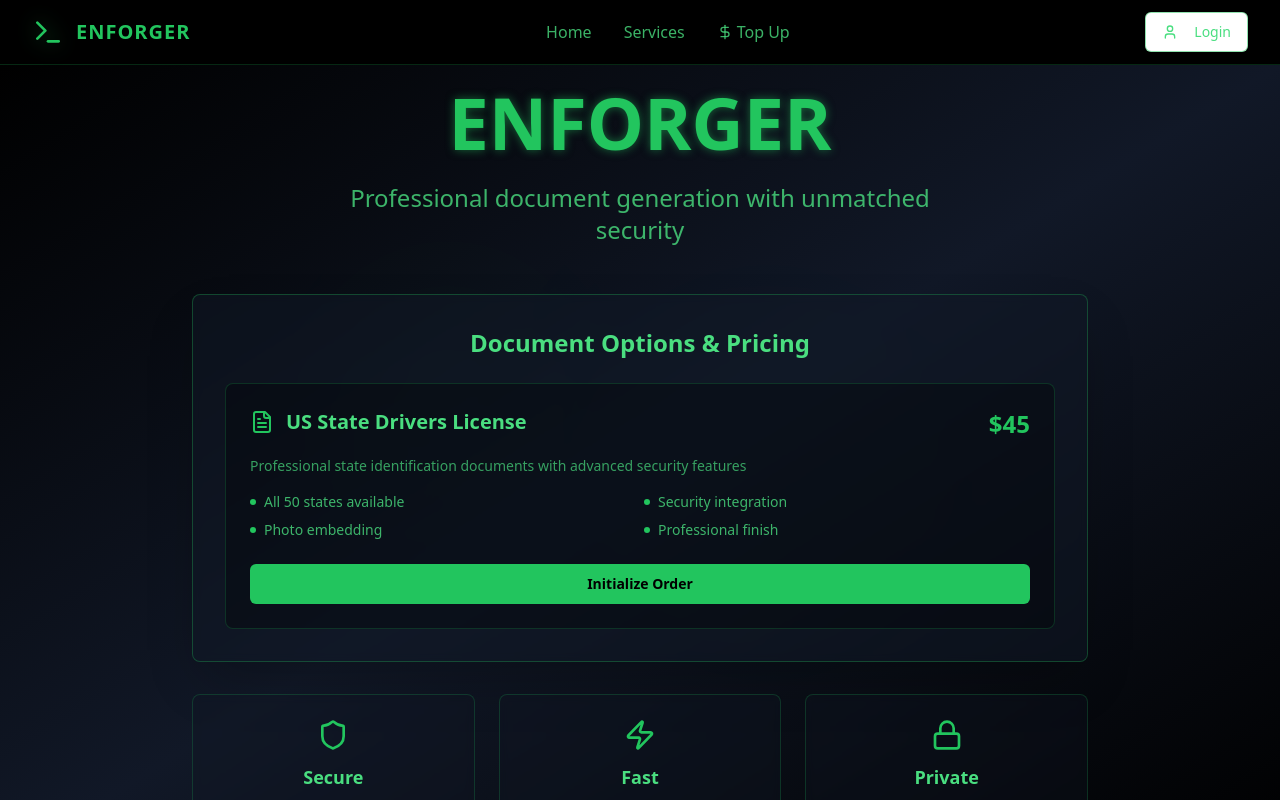
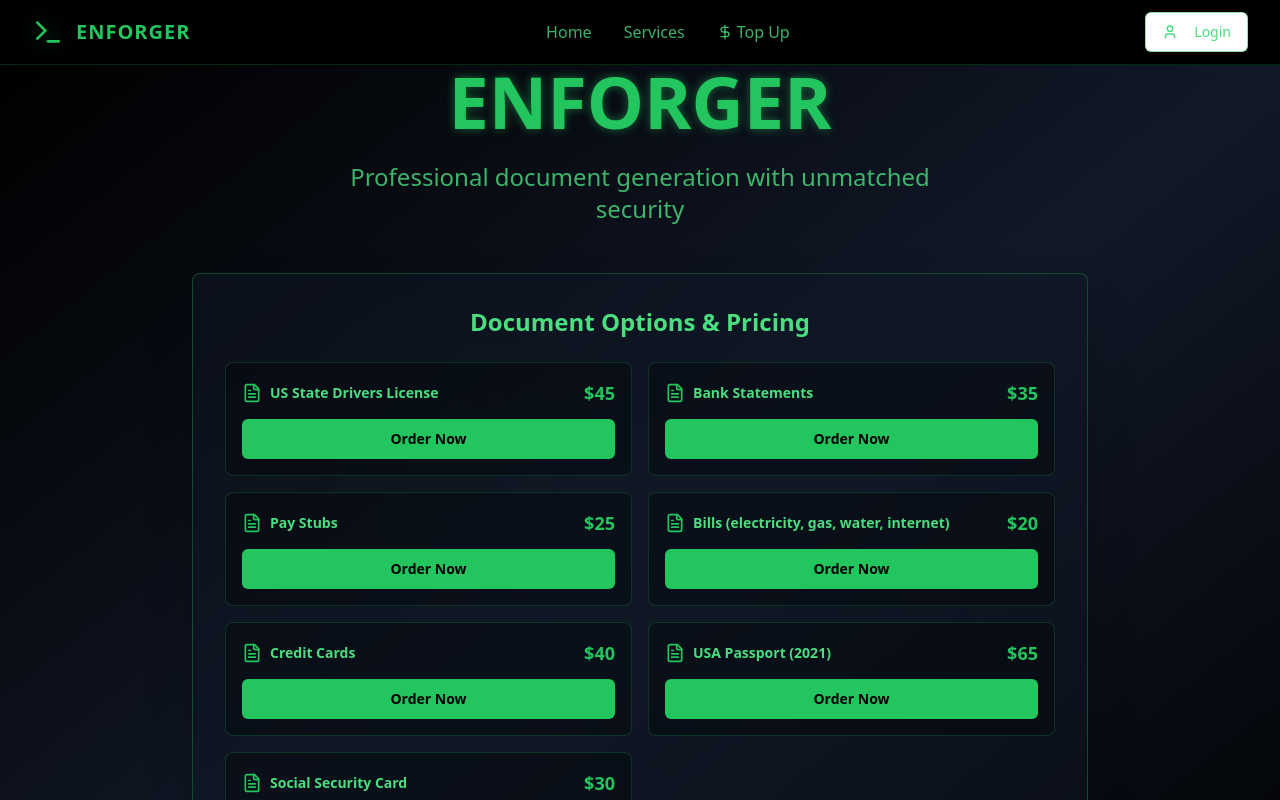
Before and after one commit to popstarplz/enforger, a React (Vite) app: page / in a window 1280 px wide. Shown: the top 800 px of the page. Built offline with nearby package versions, Linux system fonts and the light colour scheme.

Commit message:
Refactor price sheet
- Condensed document options and added new options to the price sheet in HeroSection.tsx.

```diff
--- a/src/components/HeroSection.tsx
+++ b/src/components/HeroSection.tsx
@@ -8,9 +8,37 @@ const HeroSection = () => {
     {
       name: "US State Drivers License",
       price: "$45",
-      description: "Professional state identification documents with advanced security features",
-      features: ["All 50 states available", "Security integration", "Photo embedding", "Professional finish"],
       link: "/driverslicense"
+    },
+    {
+      name: "Bank Statements",
+      price: "$35",
+      link: "/services"
+    },
+    {
+      name: "Pay Stubs",
+      price: "$25",
+      link: "/services"
+    },
+    {
+      name: "Bills (electricity, gas, water, internet)",
+      price: "$20",
+      link: "/services"
+    },
+    {
+      name: "Credit Cards",
+      price: "$40",
+      link: "/services"
+    },
+    {
+      name: "USA Passport (2021)",
+      price: "$65",
+      link: "/services"
+    },
+    {
+      name: "Social Security Card",
+      price: "$30",
+      link: "/services"
     }
   ];
 
@@ -37,33 +65,22 @@ const HeroSection = () => {
         <div className="bg-gray-900/50 backdrop-blur-sm border border-green-500/30 rounded-lg p-8 mb-8 shadow-2xl">
           <h2 className="text-2xl font-bold text-green-400 mb-6 text-center">Document Options & Pricing</h2>
 
-          <div className="space-y-6">
+          <div className="grid grid-cols-1 md:grid-cols-2 gap-4">
             {pricingOptions.map((option, index) => (
-              <div key={index} className="bg-black/30 border border-green-500/20 rounded-lg p-6 hover:border-green-500/50 transition-all duration-300">
-                <div className="flex justify-between items-start mb-4">
+              <div key={index} className="bg-black/30 border border-green-500/20 rounded-lg p-4 hover:border-green-500/50 transition-all duration-300">
+                <div className="flex justify-between items-center mb-3">
                   <div className="flex items-center">
-                    <FileText className="w-6 h-6 text-green-500 mr-3" />
-                    <h3 className="text-xl font-bold text-green-400">{option.name}</h3>
+                    <FileText className="w-5 h-5 text-green-500 mr-2" />
+                    <h3 className="text-sm font-bold text-green-400">{option.name}</h3>
                   </div>
-                  <span className="text-green-500 font-bold text-2xl">{option.price}</span>
-                </div>
-
-                <p className="text-green-400/70 mb-4 text-sm">{option.description}</p>
-
-                <div className="grid grid-cols-2 gap-2 mb-6">
-                  {option.features.map((feature, featureIndex) => (
-                    <div key={featureIndex} className="flex items-center text-green-400/80 text-sm">
-                      <div className="w-1.5 h-1.5 bg-green-500 rounded-full mr-2"></div>
-                      {feature}
-                    </div>
-                  ))}
+                  <span className="text-green-500 font-bold text-lg">{option.price}</span>
                 </div>
 
                 <Button
                   asChild
-                  className="bg-green-500 text-black hover:bg-green-400 font-bold w-full transition-all duration-300 hover:shadow-lg hover:shadow-green-500/25"
+                  className="bg-green-500 text-black hover:bg-green-400 font-bold w-full text-sm py-2 transition-all duration-300 hover:shadow-lg hover:shadow-green-500/25"
                 >
-                  <Link to={option.link}>Initialize Order</Link>
+                  <Link to={option.link}>Order Now</Link>
                 </Button>
               </div>
             ))}
```
